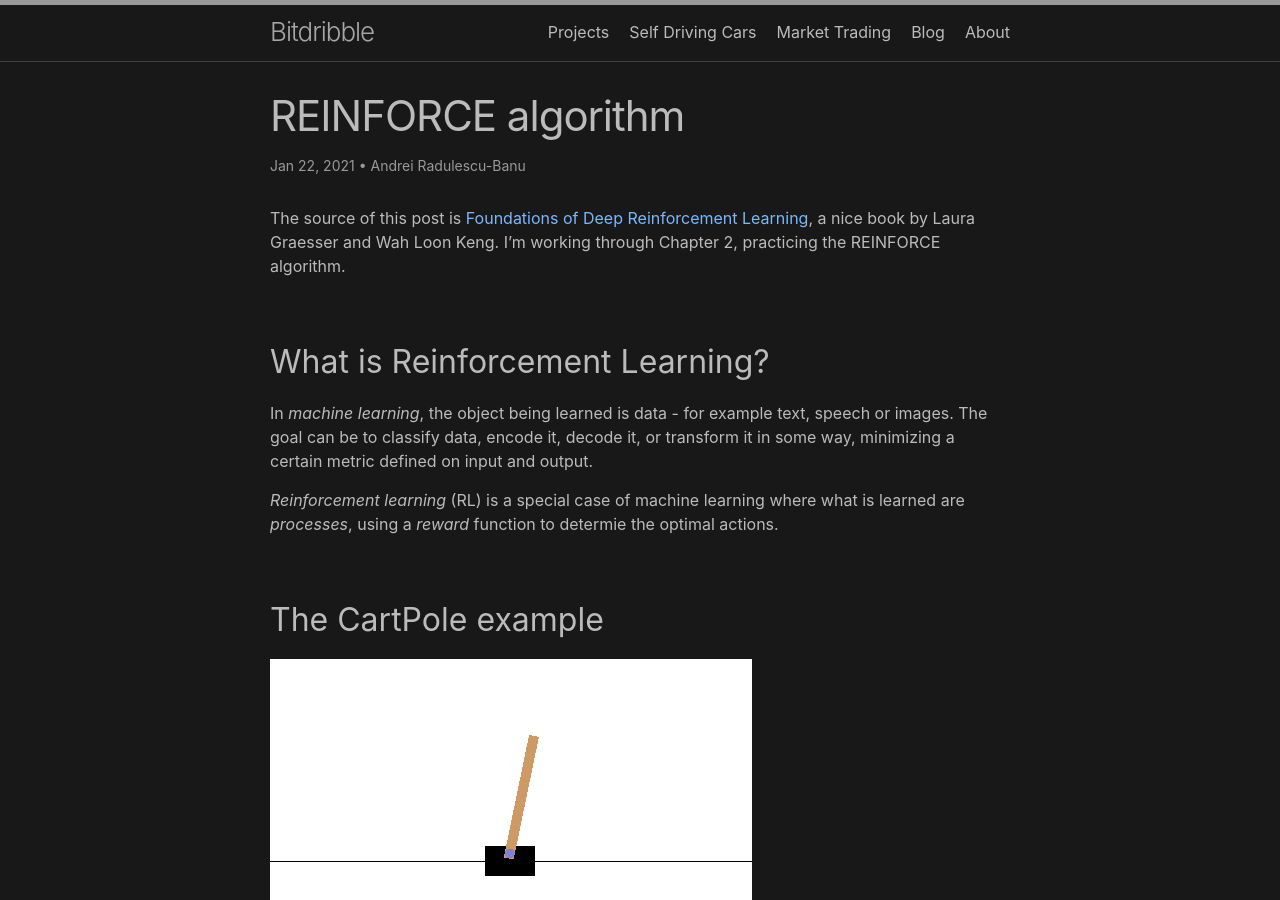
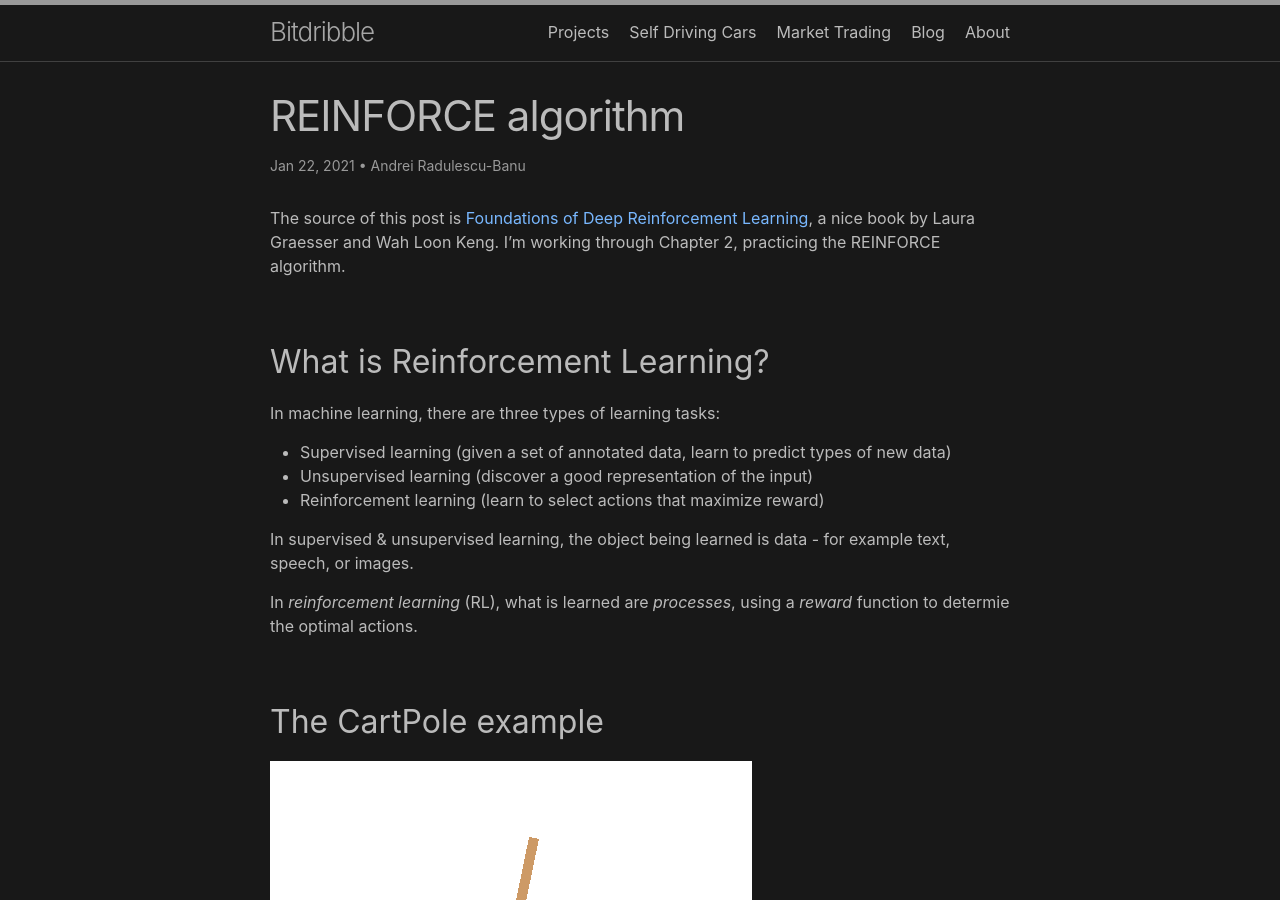
Before and after one commit to analytiq-hub/sigagent.github.io, a Jekyll site: the page built from machine_learning/_posts/2021-01-22-reinforce.md, in a window 1280 px wide and 900 px high. Built offline with Jekyll 4.4.1, drawn with Linux system fonts in a browser that asks for light colours; formulas are drawn with MathJax 3; a script that is not in the unit is left out.

Commit message:
*** empty log message ***

```diff
--- a/machine_learning/_posts/2021-01-22-reinforce.md
+++ b/machine_learning/_posts/2021-01-22-reinforce.md
@@ -9,9 +9,14 @@ author:
 The source of this post is [Foundations of Deep Reinforcement Learning](https://www.amazon.com/Deep-Reinforcement-Learning-Python-Hands/dp/0135172381), a nice book by Laura Graesser and Wah Loon Keng. I'm working through Chapter 2, practicing the REINFORCE algorithm.
 
 ## What is Reinforcement Learning?
-In *machine learning*, the object being learned is data - for example text, speech or images. The goal can be to classify data, encode it, decode it, or transform it in some way, minimizing a certain metric defined on input and output.
+In machine learning, there are three types of learning tasks:
+- Supervised learning (given a set of annotated data, learn to predict types of new data)
+- Unsupervised learning (discover a good representation of the input)
+- Reinforcement learning (learn to select actions that maximize reward)
 
-*Reinforcement learning* (RL) is a special case of machine learning where what is learned are *processes*, using a *reward* function to determie the optimal actions.
+In supervised & unsupervised learning, the object being learned is data - for example text, speech, or images.
+
+In *reinforcement learning* (RL), what is learned are *processes*, using a *reward* function to determie the optimal actions.
 
 ## The CartPole example
 ![CartPole](/src/images/cartpole.png)
```
